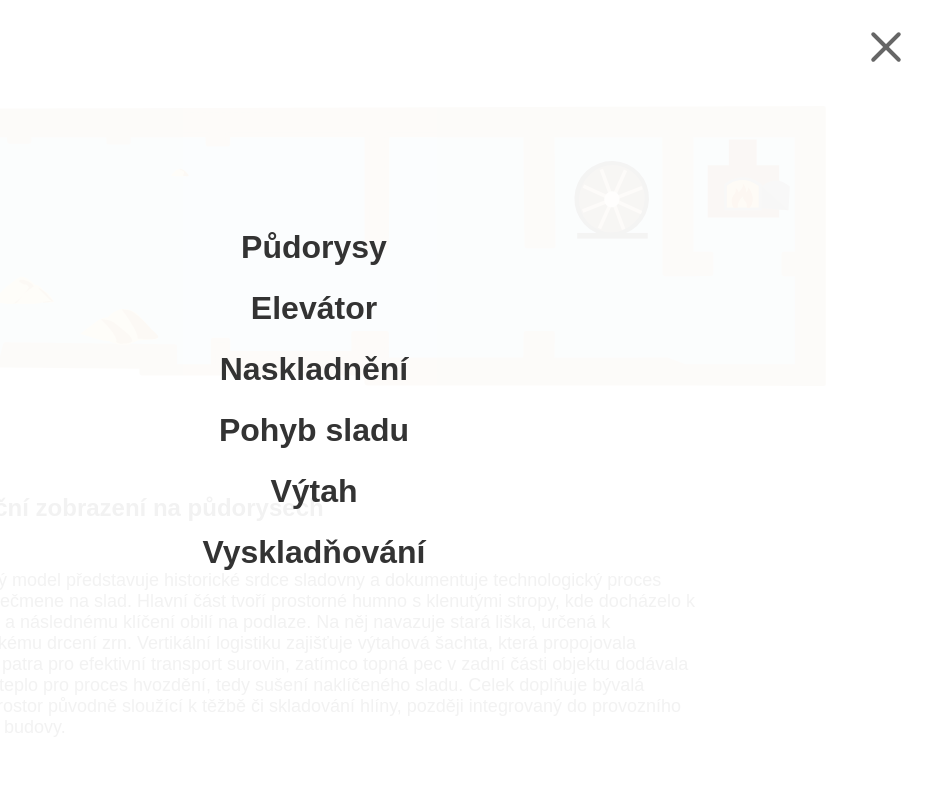
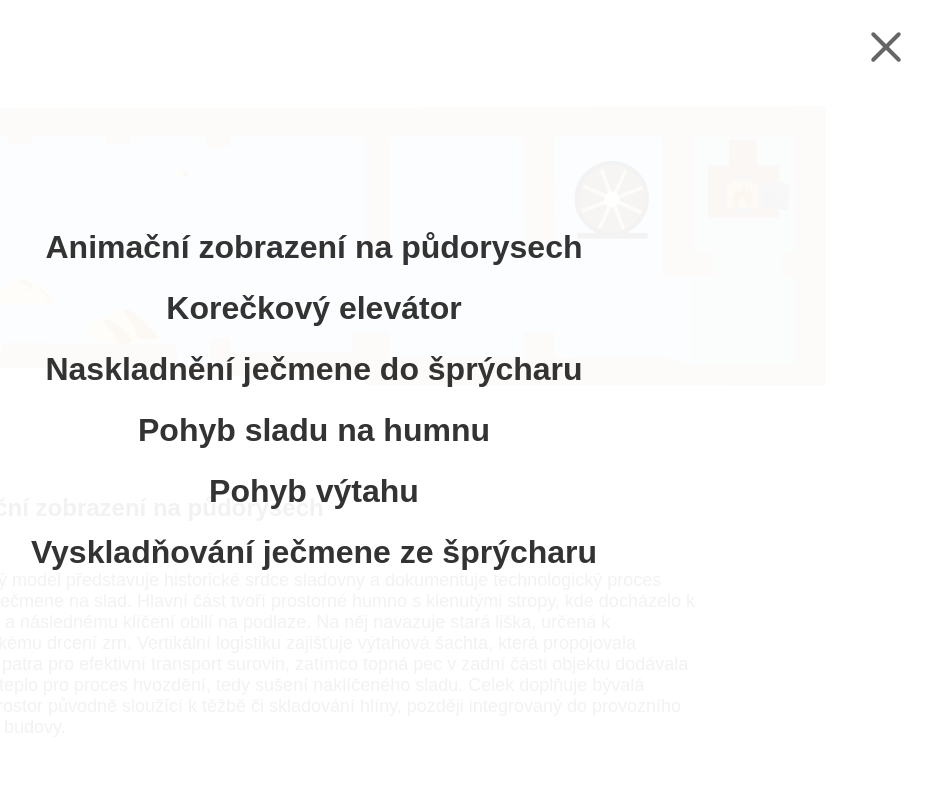
Before and after one commit to zkrajewska/bakalarka-vspj, a website with bundled scripts: page index.html in a window 1280 px wide. Both pictures are taken after a click on the element 1212 px from the left and 47 px from the top of the page. Shown: the top 800 px of the page, without its empty margins (326-1258 px from the left). Built offline with nearby package versions, Linux system fonts and the light colour scheme.

Commit message:
feat: update  menu

```diff
--- a/index.html
+++ b/index.html
@@ -17,12 +17,12 @@
     <div id="menu-overlay" class="menu-hidden">
         <nav>
             <ul>
-                <li><a href="#page1">Půdorysy</a></li>
-                <li><a href="#page2">Elevátor</a></li>
-                <li><a href="#page3">Naskladnění</a></li>
-                <li><a href="#page4">Pohyb sladu</a></li>
-                <li><a href="#page5">Výtah</a></li>
-                <li><a href="#page6">Vyskladňování</a></li>
+                <li><a href="#page1">Animační zobrazení na půdorysech</a></li>
+                <li><a href="#page2">Korečkový elevátor</a></li>
+                <li><a href="#page3">Naskladnění ječmene do šprýcharu</a></li>
+                <li><a href="#page4">Pohyb sladu na humnu</a></li>
+                <li><a href="#page5">Pohyb výtahu</a></li>
+                <li><a href="#page6">Vyskladňování ječmene ze šprýcharu</a></li>
             </ul>
         </nav>
     </div>
```
